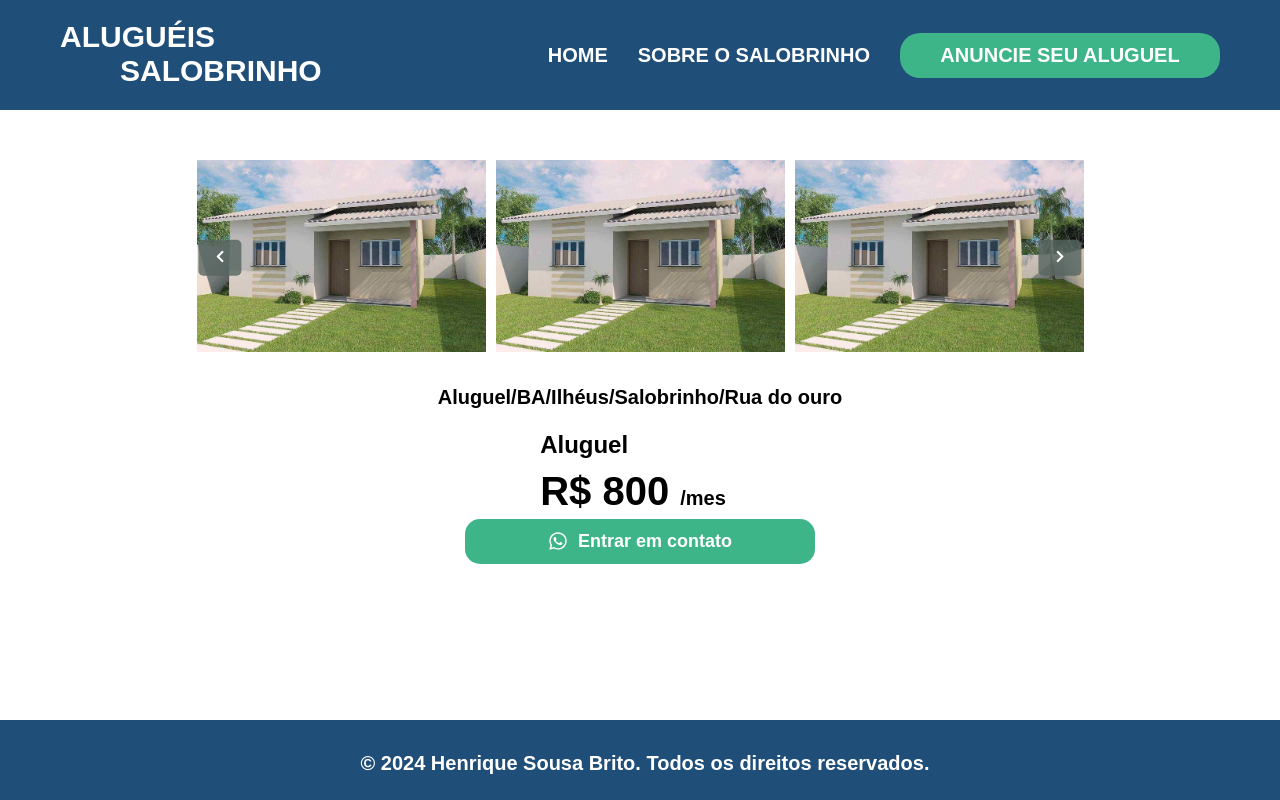
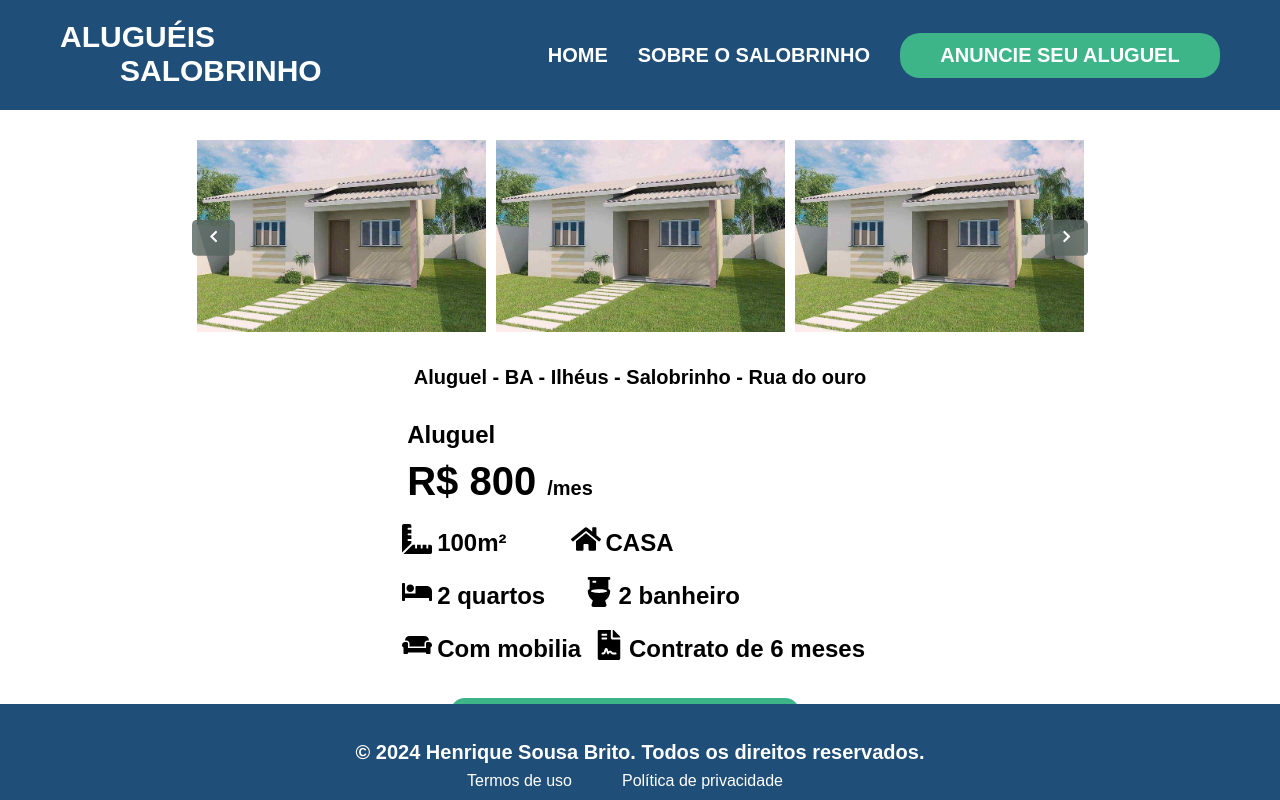
Before and after one commit to HenriqueSBDEV/Alugueis-Salobrinho, a React (Create React App) app in the folder client/: page /infocard in a window 1280 px wide. Built offline with nearby package versions, Linux system fonts and the light colour scheme.

Commit message:
Terminando pagina InfoCard

```diff
--- a/client/src/components/AluguelCard.jsx/AluguelCard.jsx
+++ b/client/src/components/AluguelCard.jsx/AluguelCard.jsx
@@ -52,12 +52,12 @@ const AluguelCard = () => {
           </button>
         </div>
       </div>
-      <div className="info">
+      <div className="info" onClick={() => window.location.href = "/infocard"}>
         <h3 className="title-card">Salobrinho - Ilhéus - Bahia</h3>
         <h4 className="subtitle-card">Casa para alugar - 100m²</h4>
         <div className="valor-contato">
           <h3 className="valor">R$ 800.00</h3>
-          <h3 className="contato">Entrar em contato</h3>
+          <a href="https://encurtador.com.br/I9WjW" target="_blank" className="contato" rel="noreferrer">Entrar em contato</a>
         </div>
       </div>
     </div>
--- a/client/src/components/BodyPrincipal/BodyPrincipal.jsx
+++ b/client/src/components/BodyPrincipal/BodyPrincipal.jsx
@@ -7,7 +7,7 @@ const Body = () =>{
   return(
     <div className="container-body">
       <SearchBar></SearchBar>
-      <div className="container-aluguel">
+      <div className="container-aluguel" >
         <AluguelCard></AluguelCard>
         <AluguelCard></AluguelCard>
         <AluguelCard></AluguelCard>
--- a/client/src/components/Footer/Footer.jsx
+++ b/client/src/components/Footer/Footer.jsx
@@ -1,12 +1,16 @@
 import React from "react";
-import "../../styles/Footer/Footer.css"
+import "../../styles/Footer/Footer.css";
 
-const Footer = ({style})=>{
-  return(
-    <div style={{position:'fixed', padding:5, width:"100%", marginTop:30, ...style}} className="div-footer">
+const Footer = ({ style }) => {
+  return (
+    <div style={{ ...style }} className="div-footer">
       <h4 className="text-footer">© 2024 Henrique Sousa Brito. Todos os direitos reservados.</h4>
+      <div className="footer-links">
+        <a href="/docs/Termos_de_uso.pdf" target="_blank" download={true} className="link-footer">Termos de uso</a>
+        <a href="/docs/Politica_de_privacidade.pdf" target="_blank" download={true} className="link-footer">Política de privacidade</a>
+      </div>
     </div>
   );
-}
+};
 
 export default Footer;
--- a/client/src/pages/Cadastro.jsx
+++ b/client/src/pages/Cadastro.jsx
@@ -35,6 +35,16 @@ const Cadastro = () => {
                 <i className="fas fa-lock"></i> {/* Ícone de cadeado */}
                 <input type="password" placeholder="Digite a sua senha" />
               </div>
+              <div class="termos-privacidade">
+                <input style={{width:"20px",
+                height:"20px"}} type="checkbox" class="checkbox" id="terms" />
+                <p>
+                  Concordo com os
+                  <a target="_blank" download={true} href="/docs/Termos_de_uso.pdf">termos de uso</a>
+                  e
+                  <a target="_blank" download={true} href="/docs/Politica_de_privacidade.pdf">política de privacidade</a>
+                </p>
+              </div>
               <button className="button">Cadastrar</button>
               <div>
               <p>Já tem conta?</p><a href="/login">Entre aqui</a>
--- a/client/src/pages/InfoCard.jsx
+++ b/client/src/pages/InfoCard.jsx
@@ -3,6 +3,7 @@ import "../styles/InfoCard/InfoCard.css";
 import Header from "../components/Header/Header";
 import Footer from "../components/Footer/Footer";
 import Slider from "react-slick";
+import { FaRulerCombined, FaHome, FaBed, FaToilet, FaCouch, FaFileContract } from "react-icons/fa";
 import { FaWhatsapp } from 'react-icons/fa';
 import { FaChevronLeft, FaChevronRight } from 'react-icons/fa';
 
@@ -16,22 +17,21 @@ const InfoCard = () => {
     dots: false,
     infinite: true,
     speed: 500,
-    slidesToShow: 3, // Mostrando 3 imagens
+    slidesToShow: 3,
     slidesToScroll: 1,
     autoplay: false,
-    arrows: false, // Remover setas padrão
+    arrows: false,
   };
 
   const next = () => {
-    sliderRef.current.slickNext(); // Avança para a próxima imagem
+    sliderRef.current.slickNext();
   };
 
   const previous = () => {
-    sliderRef.current.slickPrev(); // Volta para a imagem anterior
+    sliderRef.current.slickPrev();
   };
 
-  const images = [casa, casa, casa, casa, casa]; // Usando a mesma imagem 5 vezes
-
+  const images = [casa, casa, casa, casa, casa];
   return (
     <div>
       <Header />
@@ -39,32 +39,50 @@ const InfoCard = () => {
         <div className="container-fotos">
           <Slider {...settings} ref={sliderRef}>
             {images.map((image, index) => (
-              <div key={index} className="slider-item"> {/* Adicionando uma classe para o item do slider */}
+              <div key={index} className="slider-item"> {}
                 <img className="img-info-card" src={image} alt={`Foto ${index + 1}`} />
               </div>
             ))}
           </Slider>
           <div className="nav-buttons">
-            <button onClick={previous} className="nav-button">
+            <button onClick={previous} className="nav-buton">
               <FaChevronLeft className="icon-style" />
             </button>
-            <button onClick={next} className="nav-button">
+            <button onClick={next} className="nav-buton">
               <FaChevronRight className="icon-style" />
             </button>
           </div>
         </div>
         <div className="container-title-card">
-          <h2 style={{fontSize:'20px'}}>Aluguel/BA/Ilhéus/Salobrinho/Rua do ouro</h2>
+          <h2 style={{fontSize:'20px'}}>Aluguel - BA - Ilhéus - Salobrinho - <prop>Rua do ouro</prop></h2>
         </div>
         <div className="infocard">
           <div className="infocard">
             <h2>Aluguel</h2>
             <h2 style={{fontSize:'40px'}}>R$ 800 <p style={{fontSize:'20px', display:'inline'}}>/mes</p></h2>
+            <div className="div-line1">
+              <FaRulerCombined style={{width:'30px', height:'30px'}}></FaRulerCombined>
+              <h2>100m²</h2>
+              <FaHome style={{width:'30px', height:'30px'}}></FaHome>
+              <h2>CASA</h2>
+            </div>
+            <div className="div-line2">
+              <FaBed style={{width:'30px', height:'30px'}}></FaBed>
+                <h2>2 quartos</h2>
+              <FaToilet style={{width:'30px', height:'30px'}}></FaToilet>
+                <h2>2 banheiro</h2>
+            </div>
+            <div className="div-line3">
+              <FaCouch style={{width:'30px', height:'30px'}}></FaCouch>
+                <h2>Com mobilia</h2>
+              <FaFileContract style={{width:'30px', height:'30px'}}></FaFileContract>
+                <h2>Contrato de 6 meses</h2>
+            </div>
           </div>
         </div>
-        <button className="button-info">
+        <a target="_blank" className="button-info" href="https://encurtador.com.br/I9WjW" rel="noreferrer">
           <FaWhatsapp className="whatsapp-icon"/> Entrar em contato
-        </button>
+        </a>
       </div>
       <Footer />
     </div>
--- a/client/src/styles/AluguelCard/AluguelCard.css
+++ b/client/src/styles/AluguelCard/AluguelCard.css
@@ -10,6 +10,10 @@
   position: relative;
 }
 
+.container-card:hover {
+  box-shadow: 10px 10px 20px #ccc;
+}
+
 .carrosel-fotos {
   position: relative;
   width: 250px;
@@ -17,20 +21,20 @@
 }
 
 .img-card {
-  width: 100%; /* Altera para 100% para preencher o contêiner */
-  height: 100%; /* Garante que a imagem ocupe a altura do contêiner */
-  object-fit: cover; /* Manter a proporção */
+  width: 100%;
+  height: 100%;
+  object-fit: cover;
 }
 
 .title-card {
   font-size: 20px;
   margin-top: 0px;
-  margin-left: 10px; /* Ajustado para um espaço melhor */
+  margin-left: 10px;
 }
 
 .subtitle-card {
   font-weight: normal;
-  margin-left: 10px; /* Ajustado para um espaço melhor */
+  margin-left: 10px;
 }
 
 .info {
@@ -41,10 +45,14 @@
   width: 100%;
 }
 
+.info:hover {
+  cursor: pointer;
+}
+
 .valor-contato {
   display: flex;
-  margin-left: 10px; /* Ajustado para um espaço melhor */
-  margin-right: 10px; /* Ajustado para um espaço melhor */
+  margin-left: 10px;
+  margin-right: 10px;
   justify-content: space-between;
 }
 
@@ -56,6 +64,8 @@
   color: #3EB489;
   font-size: 20px;
   font-weight: bold;
+  padding: 0px;
+  margin: 0px;
 }
 
 .contato:hover {
@@ -63,28 +73,27 @@
   color: #1F4E79;
 }
 
-/* Estilo para os botões de navegação */
 .nav-buttons {
-  position: absolute; /* Permite o posicionamento dos botões dentro do carrossel */
-  top: 50%; /* Centraliza verticalmente */
-  left: 50%; /* Centraliza horizontalmente */
-  transform: translate(-50%, -50%); /* Move os botões para o centro */
+  position: absolute;
+  top: 50%;
+  left: 50%;
+  transform: translate(-50%, -50%);
   display: flex;
-  justify-content: space-between; /* Espalha os botões em lados opostos */
-  width: 100%; /* Faz os botões ocuparem toda a largura */
-  z-index: 10; /* Garante que os botões apareçam acima das imagens */
+  justify-content: space-between;
+  width: 100%;
+  z-index: 10;
 }
 
 .nav-button {
-  padding: 10px 15px; /* Ajuste do espaçamento interno dos botões */
-  background-color: rgba(85, 100, 95, 0.8); /* Cor de fundo do botão com transparência */
-  color: white; /* Cor do texto do botão */
-  border: none; /* Remove a borda padrão */
-  border-radius: 5px; /* Bordas arredondadas */
-  cursor: pointer; /* Muda o cursor ao passar o mouse */
-  transition: background-color 0.3s; /* Transição suave para a cor de fundo */
+  padding: 10px 15px;
+  background-color: rgba(85, 100, 95, 0.8);
+  color: white;
+  border: none;
+  border-radius: 5px;
+  cursor: pointer;
+  transition: background-color 0.3s;
 }
 
 .nav-button:hover {
-  background-color: #1F4E79; /* Cor ao passar o mouse */
+  background-color: #1F4E79;
 }
--- a/client/src/styles/Cadastro/Cadastro.css
+++ b/client/src/styles/Cadastro/Cadastro.css
@@ -120,3 +120,8 @@ form .form-login input:focus {
   justify-content: flex-end;
   align-items: center;
 }
+
+.termos-privacidade {
+  display: flex;
+  justify-content: left;
+}
--- a/client/src/styles/Footer/Footer.css
+++ b/client/src/styles/Footer/Footer.css
@@ -1,14 +1,34 @@
-.div-footer{
+.div-footer {
+  position: fixed;
   z-index: 999;
   bottom: 0;
   background-color: #1F4E79;
-  height: 70px;
-  justify-content: center;
+  width: 100vw;
+  padding: 10px 0;
+  display: flex;
+  flex-direction: column;
+  align-items: center;
 }
 
-.text-footer{
+.text-footer {
   color: #fff;
-  text-align: center;
   font-weight: bold;
   font-size: 20px;
+  margin-bottom: 8px;
 }
+
+.footer-links {
+  display: flex;
+  gap: 20px;
+}
+
+.link-footer {
+  color: #fff;
+  font-weight: normal;
+  font-size: 16px;
+  text-decoration: none;
+}
+
+.link-footer:hover {
+  text-decoration: underline;
+}
--- a/client/src/styles/InfoCard/InfoCard.css
+++ b/client/src/styles/InfoCard/InfoCard.css
@@ -1,7 +1,7 @@
 .container-fotos {
   position: relative;
   width: 70vw;
-  margin-top: 160px;
+  margin-top: 140px;
 }
 
 
@@ -19,14 +19,9 @@
   box-sizing: border-box;
 }
 
-.nav-buttons {
-  position: absolute;
-  width: 69vw;
-}
-
 .button-info{
   display: flex;
-  align-items: center; /* Alinha verticalmente o ícone e o texto */
+  align-items: center;
   justify-content: center;
   background-color: #3EB489;
   width: 350px;
@@ -36,6 +31,7 @@
   border: none;
   border-radius: 15px;
   font-weight: bold;
+  margin-top: 30px;
 }
 
 .button-info:hover{
@@ -44,16 +40,57 @@
 }
 
 .whatsapp-icon {
-  margin-right: 10px; /* Espaçamento entre o ícone e o texto */
-  font-size: 20px; /* Ajuste o tamanho do ícone */
+  margin-right: 10px;
+  font-size: 20px;
 }
 
 .infocard{
   display: flex;
   justify-content: center;
   flex-direction: column;
+  margin-top: 5px;
 }
 
 .infocard h2{
   margin: 5px;
 }
+
+.div-line1, .div-line2, .div-line3{
+  padding: 0px;
+  margin-top: 15px;
+  display: flex;
+}
+
+.div-line1 h2{
+  margin-right: 5vw;
+}
+
+.div-line2 h2{
+  margin-right: 3vw;
+}
+
+.div-line3 h2{
+  margin-right: 1vw;
+}
+
+.nav-buton {
+  padding: 10px 15px;
+  background-color: rgba(85, 100, 95, 0.8);
+  color: white;
+  border: none;
+  border-radius: 5px;
+  cursor: pointer;
+  transition: background-color 0.3s;
+}
+
+.nav-buton:hover {
+  background-color: #1F4E79; /* Cor ao passar o mouse */
+}
+
+.container-info-card a{
+  text-decoration: none;
+}
+
+.container-info-card a:hover{
+  color: #fff;
+}
```
Also changed, not shown: 2 other files (tests, documents, lock files or other folders).
